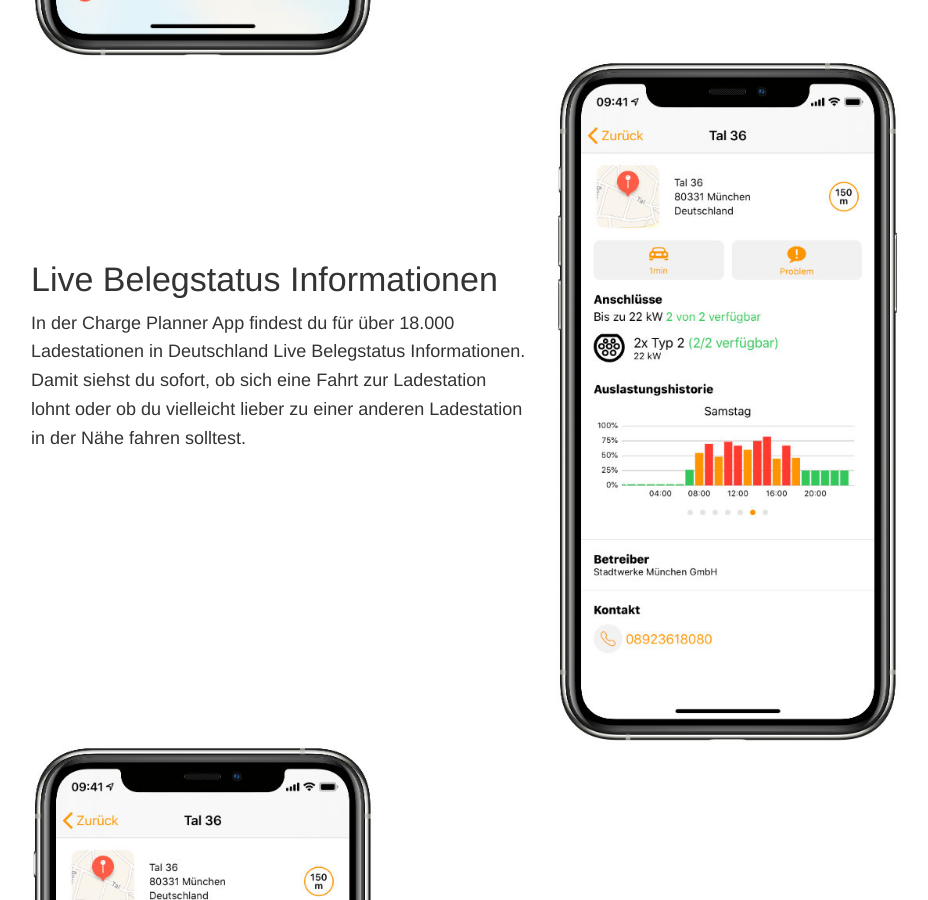
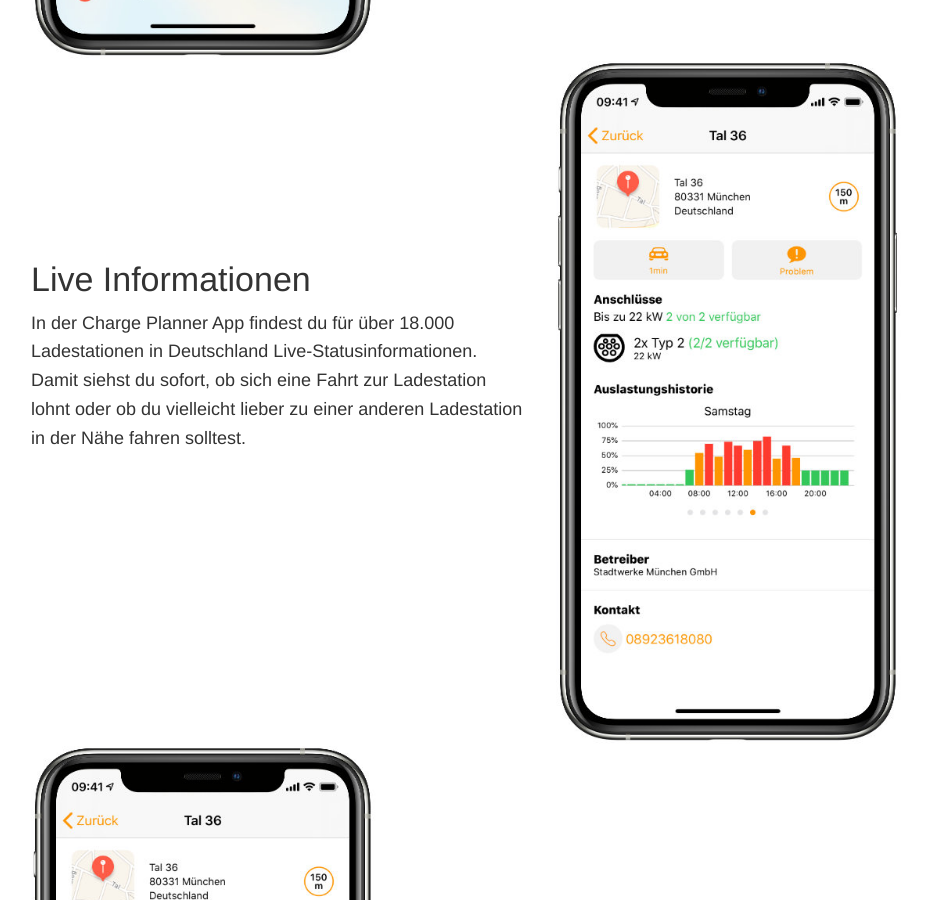
Before and after one commit to ChargePlanner/chargeplanner.github.io, a Jekyll site: the page built from index.html, in a window 1280 px wide and 900 px high, scrolled down 1824 px. Shown: the whole window, without its empty margins (174-1102 px from the left). Built offline with Jekyll 4.4.1, drawn with Linux system fonts in a browser that asks for light colours.

Commit message:
Copy changes.

```diff
--- a/index.html
+++ b/index.html
@@ -138,10 +138,10 @@ navpill: index
 
   <div class="row feature-presentation-even">
     <div class="col-xs-12 col-sm-7 feature-text">
-      <h1>Live Belegstatus Informationen</h1>
+      <h1>Live Informationen</h1>
       <p>
-        In der Charge Planner App findest du für über 18.000 Ladestationen in Deutschland Live Belegstatus
-        Informationen. Damit siehst du sofort, ob sich eine Fahrt zur Ladestation lohnt oder ob du vielleicht lieber zu
+        In der Charge Planner App findest du für über 18.000 Ladestationen in Deutschland Live-Statusinformationen.
+        Damit siehst du sofort, ob sich eine Fahrt zur Ladestation lohnt oder ob du vielleicht lieber zu
         einer anderen Ladestation in der Nähe fahren solltest.
       </p>
     </div>
```
